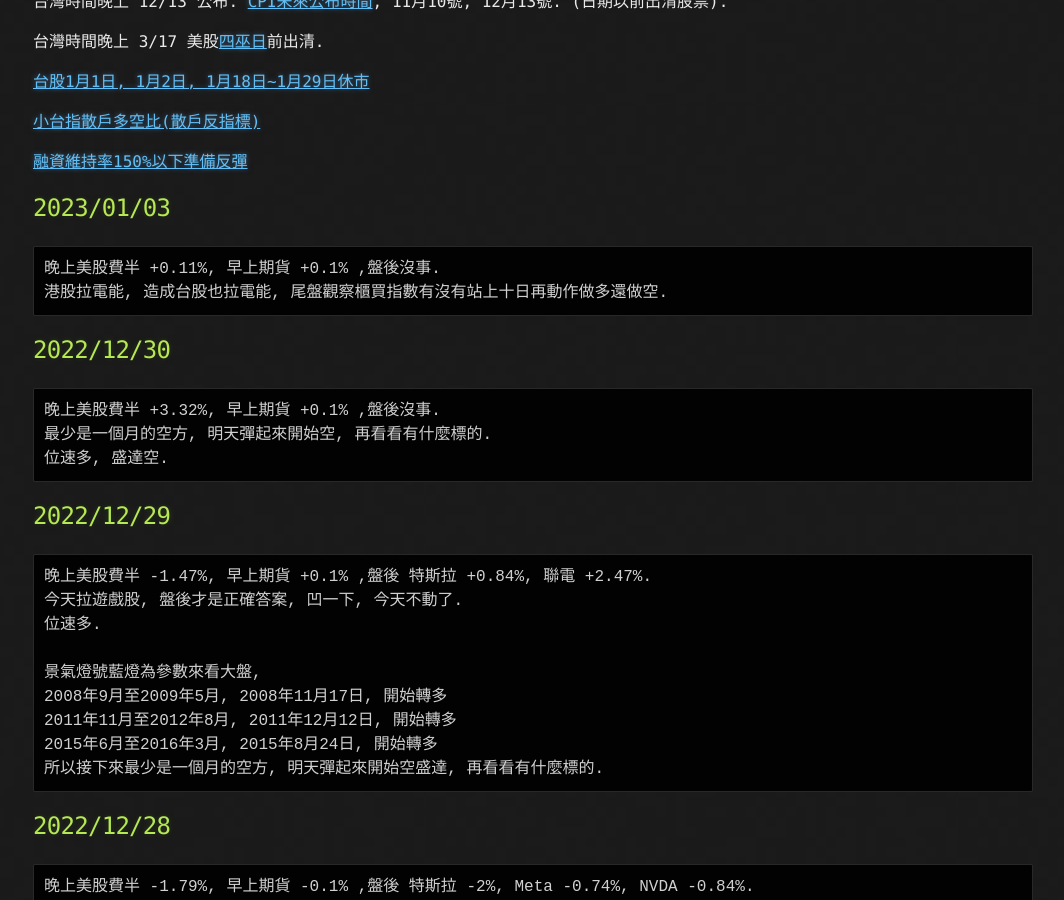
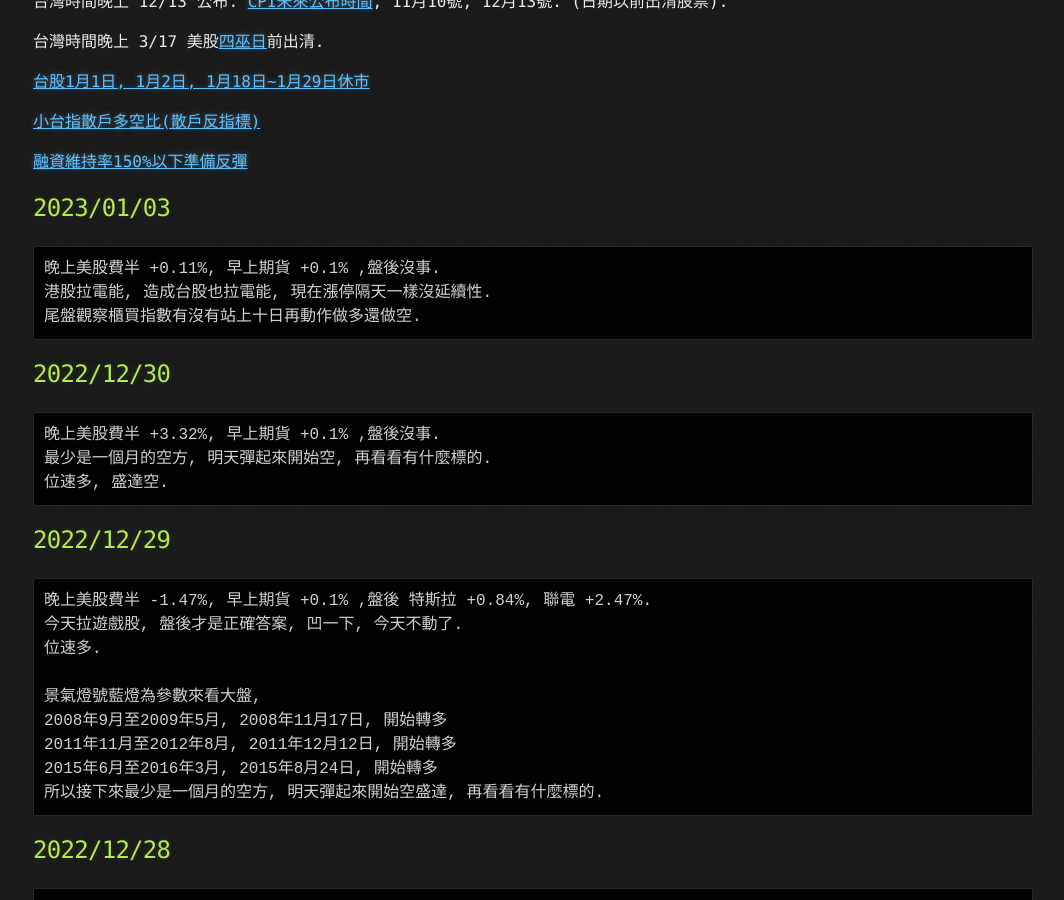
Before and after one commit to lepg5487/Stock_God, a Jekyll site: the page built from index.md, in a window 1280 px wide and 900 px high, scrolled down 428 px. Shown: the whole window, without its empty margins (107-1171 px from the left). Built offline with Jekyll 4.4.1, drawn with Linux system fonts in a browser that asks for light colours; our own code applies the rules of GitHub Pages for plain Markdown files.

Commit message:
Update index.md

````diff
--- a/index.md
+++ b/index.md
@@ -23,7 +23,8 @@ layout: testlayouts
 ## 2023/01/03
 ```
 晚上美股費半 +0.11%, 早上期貨 +0.1% ,盤後沒事.
-港股拉電能, 造成台股也拉電能, 尾盤觀察櫃買指數有沒有站上十日再動作做多還做空.
+港股拉電能, 造成台股也拉電能, 現在漲停隔天一樣沒延續性.
+尾盤觀察櫃買指數有沒有站上十日再動作做多還做空.
 ```
 
 ## 2022/12/30
````
